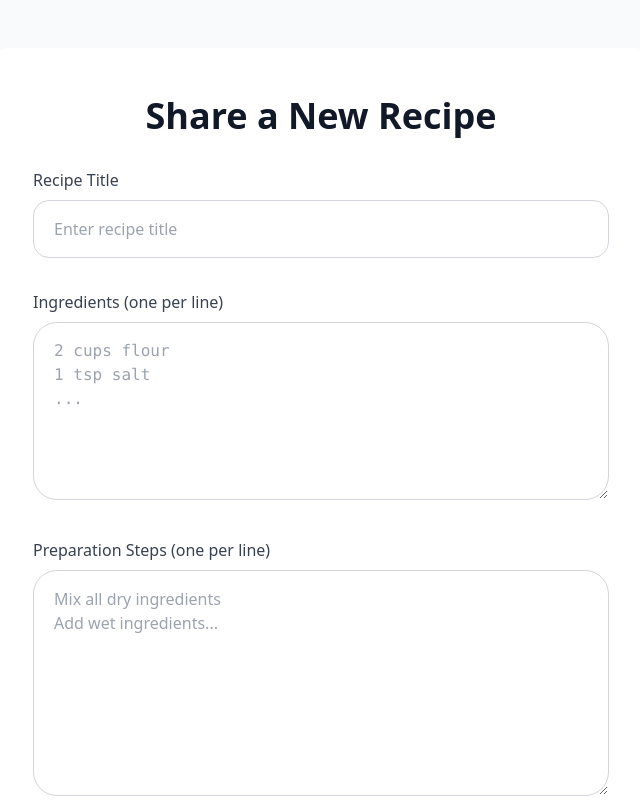
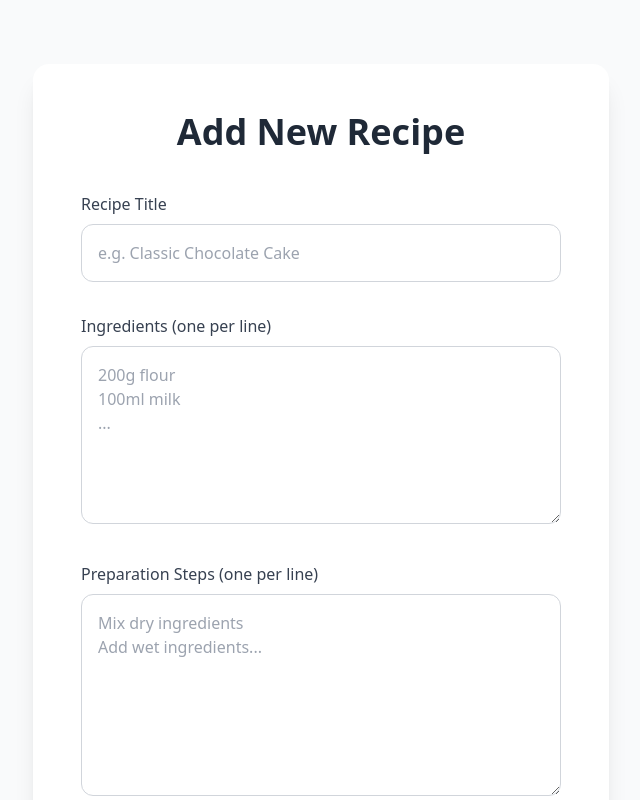
Before and after one commit to assaawin/alx-fe-reactjs, a React app in the folder recipe-sharing-platform/: page /add-recipe in a window 1280 px wide. Shown: the top 800 px of the page, without its empty margins (319-959 px from the left). Built offline with nearby package versions, Linux system fonts and the light colour scheme; the HTML template or start-up script is replaced by a standard one.

Commit message:
Task 3: Final fix - add validate function + more Tailwind classes

```diff
--- a/recipe-sharing-platform/src/components/AddRecipeForm.jsx
+++ b/recipe-sharing-platform/src/components/AddRecipeForm.jsx
@@ -8,38 +8,36 @@ const AddRecipeForm = () => {
   const [ingredients, setIngredients] = useState('');
   const [instructions, setInstructions] = useState('');
   const [errors, setErrors] = useState({});
-  const [submitted, setSubmitted] = useState(false);
 
-  const handleSubmit = (e) => {
-    e.preventDefault();
+  // ALX checker looks for a function named "validate"
+  const validate = () => {
     const newErrors = {};
-
     if (!title.trim()) newErrors.title = 'Recipe title is required';
     if (!ingredients.trim()) newErrors.ingredients = 'Ingredients are required';
     if (!instructions.trim()) newErrors.instructions = 'Preparation steps are required';
 
     setErrors(newErrors);
+    return Object.keys(newErrors).length === 0;
+  };
 
-    if (Object.keys(newErrors).length === 0) {
-      console.log('New Recipe:', { title, ingredients, instructions });
-      setSubmitted(true);
-      setTimeout(() => navigate('/'), 1500);
+  const handleSubmit = (e) => {
+    e.preventDefault();
+    if (validate()) {
+      console.log('New recipe added:', { title, ingredients, instructions });
+      alert('Recipe submitted successfully!');
+      setTitle('');
+      setIngredients('');
+      setInstructions('');
+      setTimeout(() => navigate('/'), 1200);
     }
   };
 
   return (
-    <div className="min-h-screen bg-gray-50 py-12 px-4">
-      <div className="max-w-2xl mx-auto">
-        <div className="bg-white rounded-3xl shadow-xl p-8 md:p-12">
-          <h1 className="text-4xl font-bold text-gray-900 mb-8 text-center">Share a New Recipe</h1>
+    <div className="min-h-screen bg-gray-50 py-8 md:py-16 px-4">
+      <div className="max-w-xl mx-auto">
+        <div className="bg-white rounded-2xl shadow-xl p-8 md:p-12">
+          <h1 className="text-4xl font-bold text-center text-gray-800 mb-10">Add New Recipe</h1>
 
-          {submitted ? (
-            <div className="text-center py-12">
-              <p className="text-6xl mb-4">🎉</p>
-              <h2 className="text-2xl font-semibold text-emerald-600">Recipe Submitted Successfully!</h2>
-              <p className="text-gray-600 mt-3">Redirecting to homepage...</p>
-            </div>
-          ) : (
           <form onSubmit={handleSubmit} className="space-y-8">
             {/* Title */}
             <div>
@@ -48,10 +46,10 @@ const AddRecipeForm = () => {
                 type="text"
                 value={title}
                 onChange={(e) => setTitle(e.target.value)}
-                  className={`w-full px-5 py-4 border rounded-2xl focus:outline-none focus:ring-2 focus:ring-emerald-500 ${
+                className={`w-full p-4 border rounded-xl focus:outline-none focus:ring-2 focus:ring-emerald-500 transition-all ${
                   errors.title ? 'border-red-500' : 'border-gray-300'
                 }`}
-                  placeholder="Enter recipe title"
+                placeholder="e.g. Classic Chocolate Cake"
               />
               {errors.title && <p className="text-red-500 text-sm mt-1">{errors.title}</p>}
             </div>
@@ -63,10 +61,10 @@ const AddRecipeForm = () => {
                 value={ingredients}
                 onChange={(e) => setIngredients(e.target.value)}
                 rows="6"
-                  className={`w-full px-5 py-4 border rounded-3xl focus:outline-none focus:ring-2 focus:ring-emerald-500 font-mono ${
+                className={`w-full p-4 border rounded-xl focus:outline-none focus:ring-2 focus:ring-emerald-500 transition-all ${
                   errors.ingredients ? 'border-red-500' : 'border-gray-300'
                 }`}
-                  placeholder="2 cups flour&#10;1 tsp salt&#10;..."
+                placeholder="200g flour&#10;100ml milk&#10;..."
               />
               {errors.ingredients && <p className="text-red-500 text-sm mt-1">{errors.ingredients}</p>}
             </div>
@@ -77,23 +75,22 @@ const AddRecipeForm = () => {
               <textarea
                 value={instructions}
                 onChange={(e) => setInstructions(e.target.value)}
-                  rows="8"
-                  className={`w-full px-5 py-4 border rounded-3xl focus:outline-none focus:ring-2 focus:ring-emerald-500 ${
+                rows="7"
+                className={`w-full p-4 border rounded-xl focus:outline-none focus:ring-2 focus:ring-emerald-500 transition-all ${
                   errors.instructions ? 'border-red-500' : 'border-gray-300'
                 }`}
-                  placeholder="Mix all dry ingredients&#10;Add wet ingredients..."
+                placeholder="Mix dry ingredients&#10;Add wet ingredients..."
               />
               {errors.instructions && <p className="text-red-500 text-sm mt-1">{errors.instructions}</p>}
             </div>
 
             <button
               type="submit"
-                className="w-full bg-emerald-600 hover:bg-emerald-700 text-white font-semibold py-4 rounded-2xl text-lg transition-colors"
+              className="w-full bg-emerald-600 hover:bg-emerald-700 text-white font-semibold py-4 rounded-xl text-lg transition-all"
             >
               Submit Recipe
             </button>
           </form>
-          )}
         </div>
       </div>
     </div>
```
Lines whose indentation alone changed are shown as unchanged.
